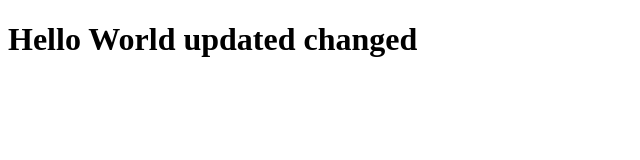
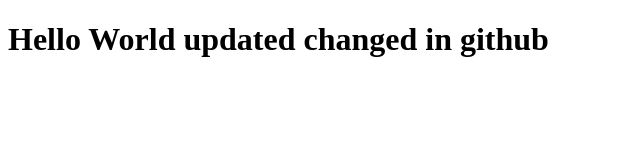
Before and after one commit to GhiasAli17/practice, a plain HTML site: page index.html in a window 1280 px wide. Shown: the whole page, without its empty margins (0-640 px from the left). Drawn offline with Linux system fonts and the light colour scheme.

Commit message:
changed in github

```diff
--- a/index.html
+++ b/index.html
@@ -7,6 +7,6 @@
     <title>Document</title>
 </head>
 <body>
-    <h1>Hello World updated changed</h1>
+    <h1>Hello World updated changed in github</h1>
 </body>
 </html>
```
